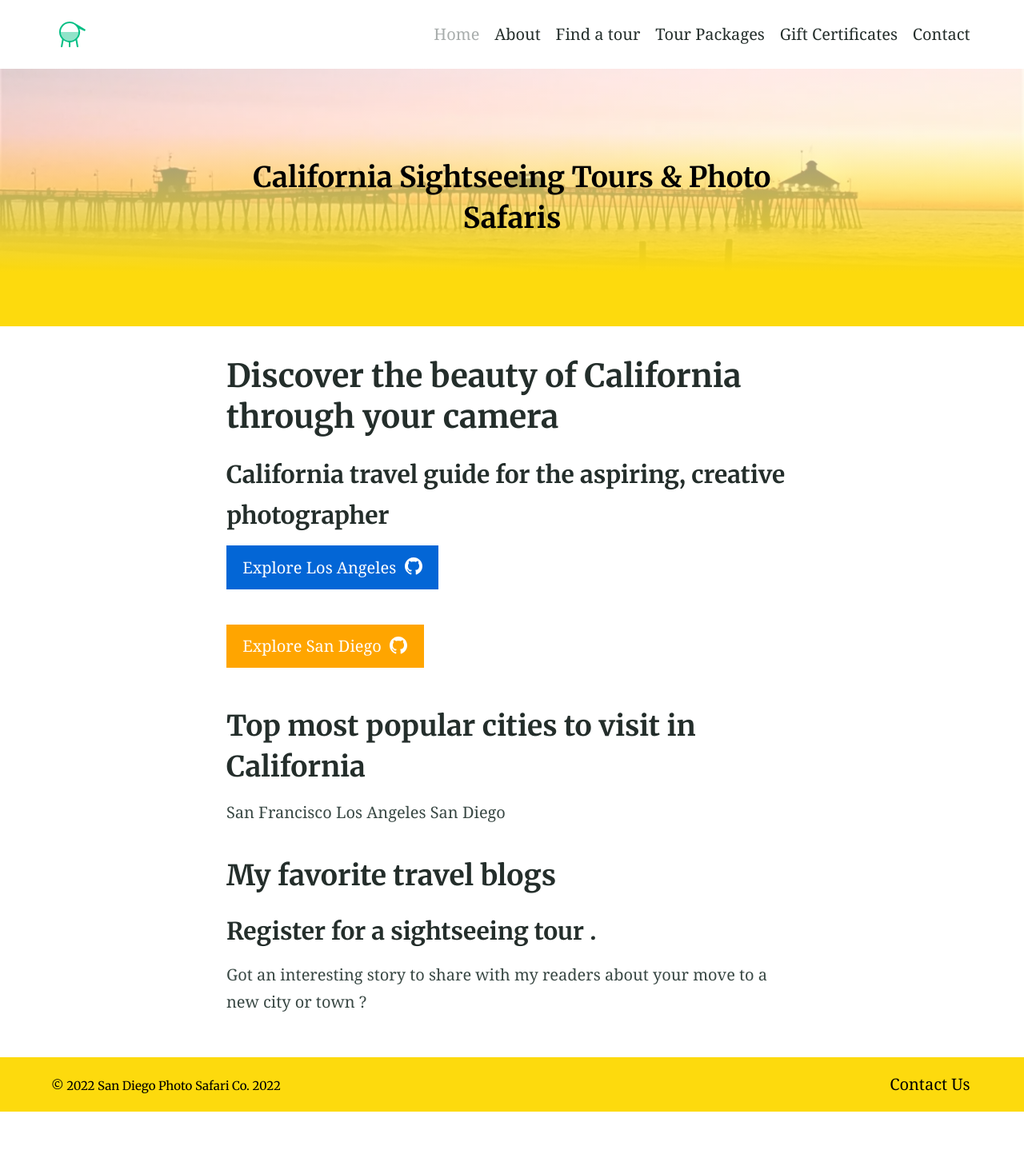
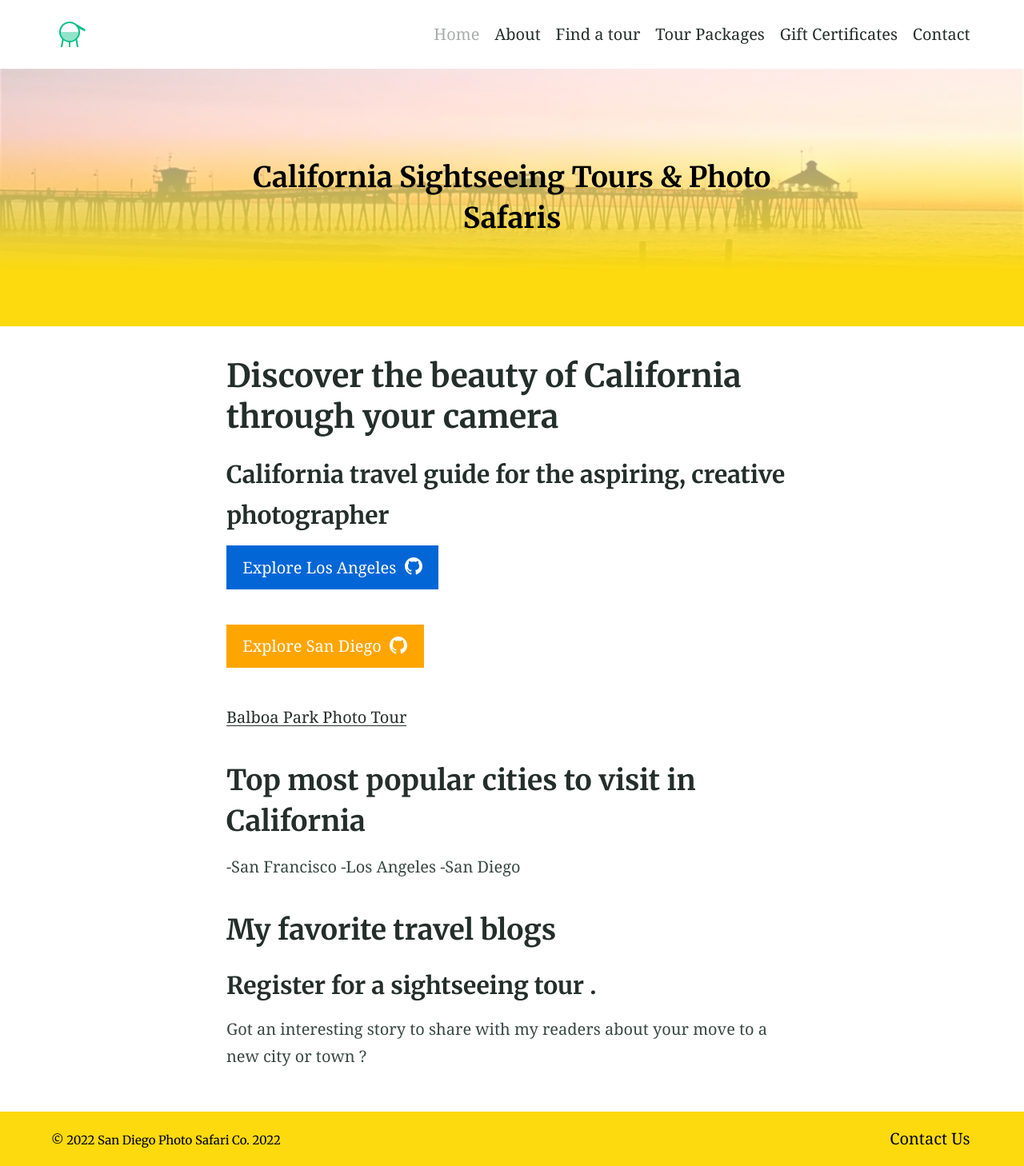
Before and after one commit to Coolweb2go/californiaphotosafaris, a Jekyll site: the page built from index.md, in a window 1280 px wide. Shown: the whole page at 80% size. Built offline with Jekyll 4.4.1, drawn with Linux system fonts in a browser that asks for light colours; before the commit the page ends 1390 px from its top, so only the background shows below that.

Commit message:
update index now

```diff
--- a/index.md
+++ b/index.md
@@ -9,10 +9,13 @@ feature_image: assets/images/sunset.webp
 {% include button.html text="Explore Los Angeles" icon="github" link="https://losangelesphotosafaris.com/" color="#0366d6" %}
 {% include button.html text="Explore San Diego" icon="github" link="https://sandiegophotosafari.net/" color="#FFA500" %}
 
+[Balboa Park Photo Tour](https://americabyrailandbus.files.wordpress.com/2022/02/balboa-park-portrait-shoot-san-diego-.jpg)
+
 ## Top most popular cities to visit in California
-San Francisco
-Los Angeles
-San Diego
+
+-San Francisco
+-Los Angeles
+-San Diego
 
 
 
```
